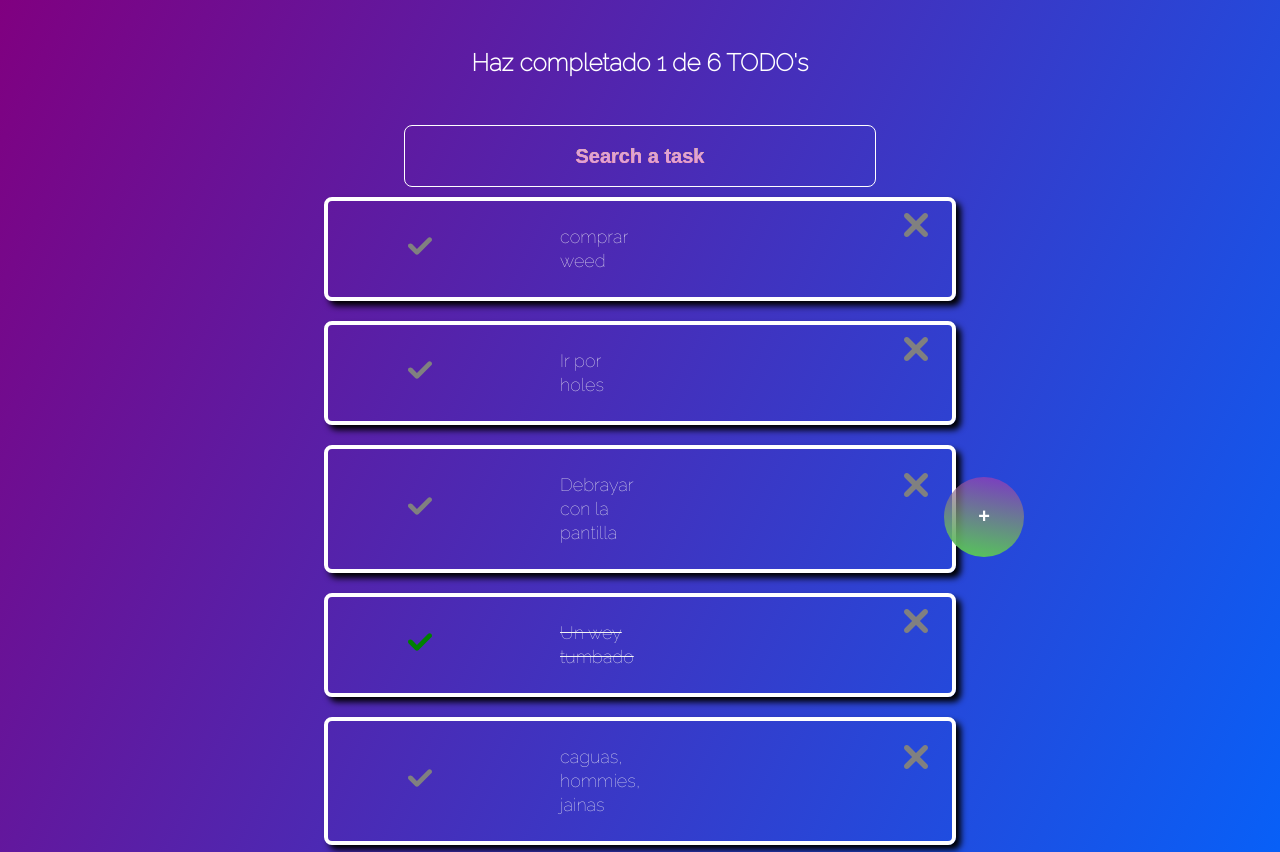
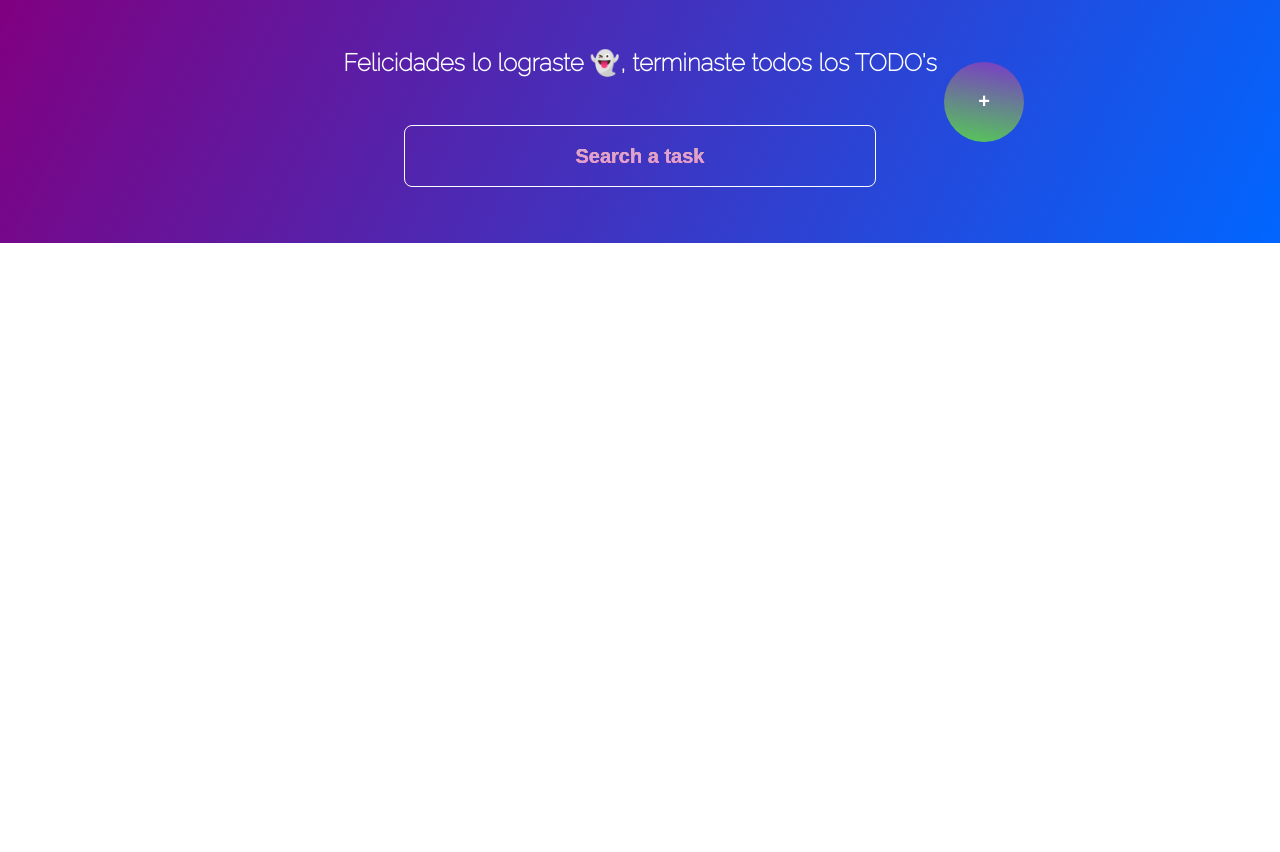
Before and after one commit to antcodernez/react-fundamentals, a React (Create React App) app: page / in a window 1280 px wide. Shown: the top 852 px of the page. After the commit the page ends 800 px from the top, so only its background shows below. Built offline with nearby package versions, Linux system fonts and the light colour scheme.

Commit message:
adding localstorage

```diff
--- a/src/App.js
+++ b/src/App.js
@@ -5,33 +5,33 @@ import { TodoItem } from './todoItem';
 import { CreateTodoButton  } from './todoButton';
 import React from 'react';
 
-const defaultTodos = [
-  {
-    text: "comprar weed",
-    completed: false
-  },
-  {
-    text: "Ir por holes",
-    completed: false
-  },
-  {
-    text: "Debrayar con la pantilla",
-    completed: false
-  },
-  {
-    text: "Un wey tumbado",
-    completed: true
-  },
-  {
-    text: "caguas, hommies, jainas",
-    completed: false
-  },
-  {
-    text: "Y un pinche toque también",
-    completed: false
-  },
+// const defaultTodos = [
+//   {
+//     text: "comprar weed",
+//     completed: false
+//   },
+//   {
+//     text: "Ir por holes",
+//     completed: false
+//   },
+//   {
+//     text: "Debrayar con la pantilla",
+//     completed: false
+//   },
+//   {
+//     text: "Un wey tumbado",
+//     completed: true
+//   },
+//   {
+//     text: "caguas, hommies, jainas",
+//     completed: false
+//   },
+//   {
+//     text: "Y un pinche toque también",
+//     completed: false
+//   },
 
-];
+// ];
 // Por cada elemento(objeto) de mi array voy a renderizar un todo item
 
 // function App() {
@@ -57,9 +57,25 @@ const defaultTodos = [
 //   );
 // }
 
+// localStorage.setItem("TODOS_V1", defaultTodos);
+//localStorage.removeItem("TODOS_V1");
+
 function App() {
+  const localStorageTODOs = localStorage.getItem("TODOS_V1");
 
-  const [todos, setTodos] = React.useState(defaultTodos);
+  let parsedTODOs;
+
+  if(!localStorageTODOs)
+    {
+      localStorage.setItem("TODOS_V1", JSON.stringify([]))
+      parsedTODOs = [];
+    }
+  else
+    {
+      parsedTODOs = JSON.parse(localStorageTODOs)
+    }
+
+  const [todos, setTodos] = React.useState(parsedTODOs);
   const [searchValue, setSearchValue] = React.useState('');
 
   const completedTODOs = todos.filter(
@@ -90,13 +106,19 @@ function App() {
     const index = newTodos.findIndex((todo) => todo.text === text);
 
     newTodos[index].completed  = true;
-    setTodos(newTodos)
+    saveTODOs(newTodos)
   }
   const deleteTODO = (text) => {
     const newTodos = [...todos];
     const index = newTodos.findIndex((todo) => todo.text === text);
     newTodos.splice(index, 1);
-    setTodos(newTodos)
+    saveTODOs(newTodos)
+  }
+
+  // funcion que actualiza al estado y al localstorage
+  const saveTODOs = (newTODOs) => {
+    setTodos(newTODOs);
+    localStorage.setItem("TODOS_V1", JSON.stringify(newTODOs))
   }
   return (
     <>
```
